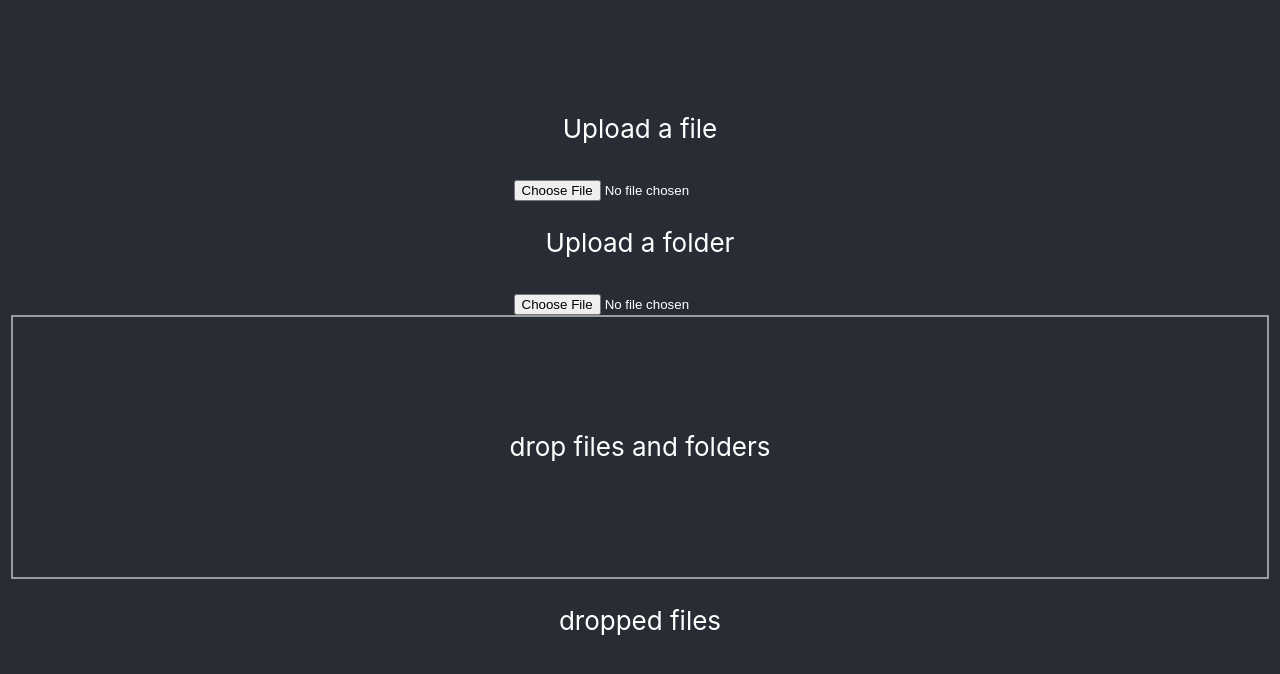
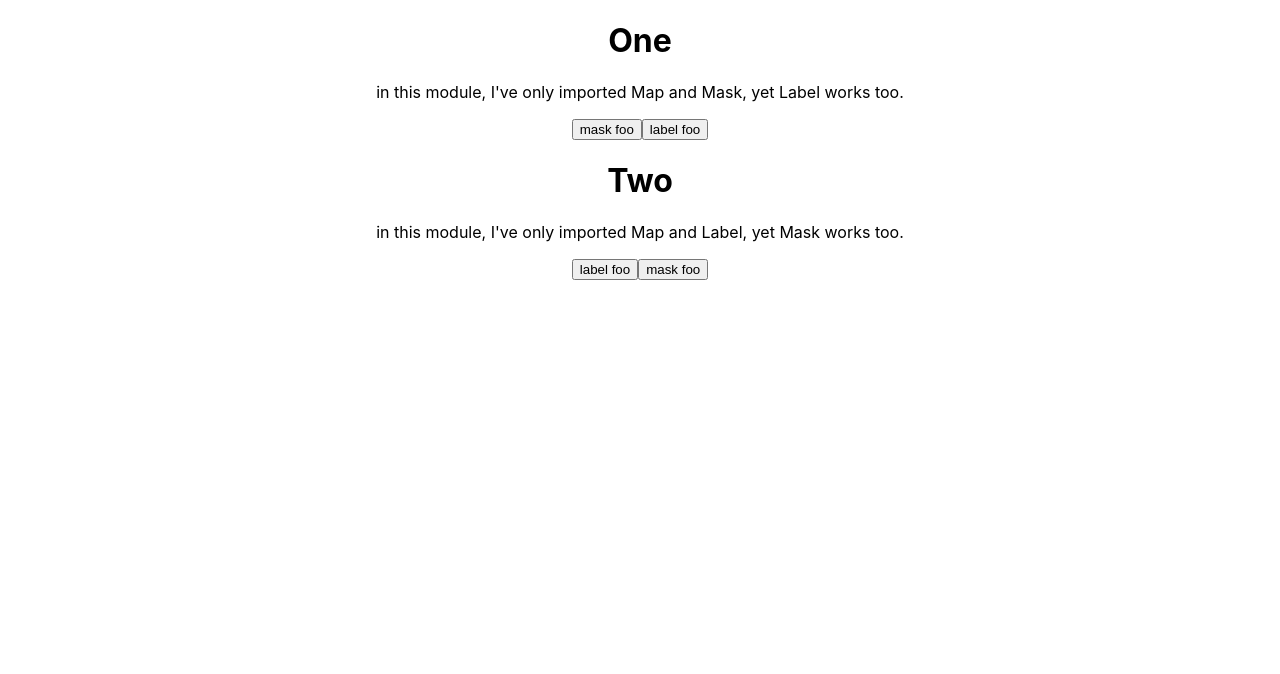
Before and after one commit to mike-holm-percipient/dragndrop-upload, a React (Create React App) app: page / in a window 1280 px wide. Shown: the top 674 px of the page. Built offline with nearby package versions, Linux system fonts and the light colour scheme.

Commit message:
add example for side effect imports

```diff
--- a/src/App.js
+++ b/src/App.js
@@ -1,50 +1,14 @@
-import React, {useState} from 'react';
-import cn from 'classnames';
-import FileUploadSection from './FileUploadSection';
-import FolderUploadSection from './FolderUploadSection';
-import Dropzone from './Dropzone';
+import React from 'react';
+import One from './One';
+import Two from './Two';
+
 import './App.css';
 
-const File = ({className, ...restProps}) => (
-  <li
-    className={cn('File-root', className)}
-    {...restProps}
-  />
+const App = () => (
+    <div className="App">
+      <One />
+      <Two />
+    </div>
 );
 
-const FileList = ({className, data, ...restProps}) => (
-  <ul
-    className={cn('FileList-root', className)}
-    {...restProps}
-  >
-    {data.map(({name, files}) => {
-      if (files) console.log(name, files.length);
-      return files ? (
-        <File key={name}>
-          {name}
-          <FileList data={files} />
-        </File>
-      ) : (
-        <File key={name}>{name}</File>
-      );
-    })}
-  </ul>
-);
-
-const App = () => {
-  const [files, setFiles] = useState([]);
-
-  return (
-    <div className="App">
-      <header className="App-header">
-        <FileUploadSection />
-        <FolderUploadSection />
-        <Dropzone onDrop={setFiles}/>
-        <p>dropped files</p>
-        <FileList data={files} />
-      </header>
-    </div>
-  );
-};
-
 export default App;
--- /dev/null
+++ b/src/Label.js
@@ -0,0 +1,12 @@
+import M from './Map';
+
+M.Label = class Label {
+    constructor() {
+        this.hasLabels = true;
+    }
+    foo = () => {
+        console.log('label foo');
+    }
+}
+
+M.label = new M.Label();
--- /dev/null
+++ b/src/Map.js
@@ -0,0 +1,18 @@
+export default class Map {
+    constructor() {
+        this.lat = 4;
+        this.lng = 5;
+    }
+
+    latlng = () => {
+        return {lat: this.lat, lng: this.lng}
+    }
+    moveLeft = () => {
+        this.lat = this.lat - 1;
+        console.log('left', this.lat);
+    }
+    moveRight = () => {
+        this.lat = this.lat + 1;
+        console.log('right', this.lat);
+    }
+}
--- /dev/null
+++ b/src/Mask.js
@@ -0,0 +1,12 @@
+import M from './Map';
+
+M.Mask = class Mask {
+    constructor() {
+        this.hasMask = true;
+    }
+    foo = () => {
+        console.log('mask foo');
+    }
+}
+
+M.mask = new M.Mask();
--- /dev/null
+++ b/src/One.jsx
@@ -0,0 +1,12 @@
+import React from 'react'
+import Map from './Map'
+import './Mask'
+
+export default () => (
+    <div>
+      <h1>One</h1>
+      <p>in this module, I've only imported Map and Mask, yet Label works too.</p>
+      <button onClick={Map.mask.foo}>mask foo</button>
+      <button onClick={Map.label.foo}>label foo</button>
+    </div>
+)
--- /dev/null
+++ b/src/Two.jsx
@@ -0,0 +1,12 @@
+import React from 'react'
+import Map from './Map'
+import './Label'
+
+export default () => (
+    <div>
+      <h1>Two</h1>
+      <p>in this module, I've only imported Map and Label, yet Mask works too.</p>
+      <button onClick={Map.label.foo}>label foo</button>
+      <button onClick={Map.mask.foo}>mask foo</button>
+    </div>
+)
```
